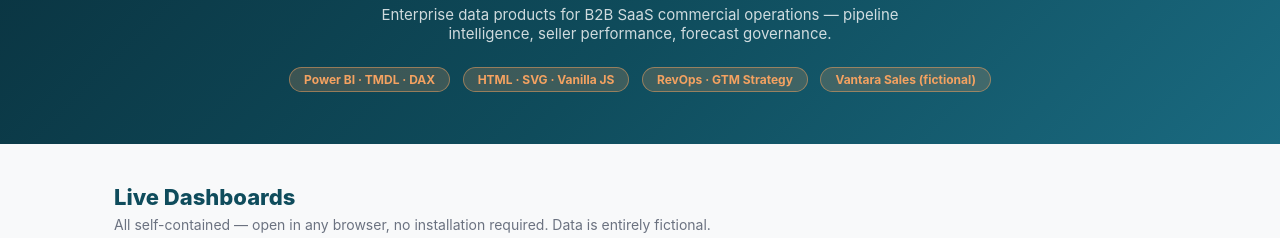
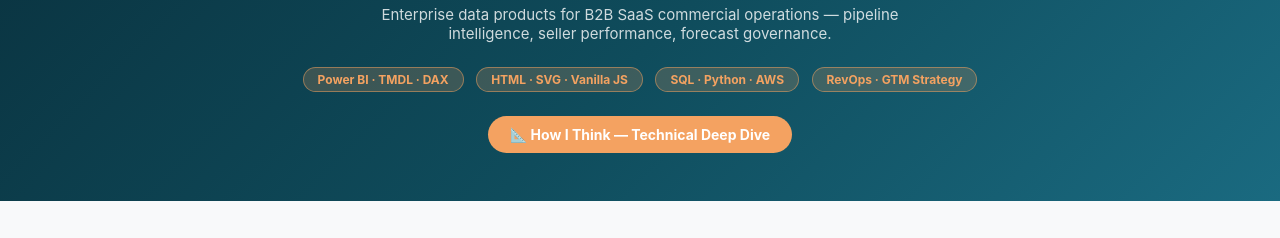
Before and after one commit to renatorbruxel/projects, a plain HTML site: page index.html in a window 1280 px wide. Shown: the part 90-328 px from the top of the page. Drawn offline with Linux system fonts and the light colour scheme.

Commit message:
Add portfolio deep-dive link to index.html homepage
Co-Authored-By: Claude Code <noreply@anthropic.com>

```diff
--- a/index.html
+++ b/index.html
@@ -46,8 +46,13 @@ footer a{color:#f4a261;text-decoration:none}
   <div>
     <span class="tag">Power BI · TMDL · DAX</span>
     <span class="tag">HTML · SVG · Vanilla JS</span>
+    <span class="tag">SQL · Python · AWS</span>
     <span class="tag">RevOps · GTM Strategy</span>
-    <span class="tag">Vantara Sales (fictional)</span>
+  </div>
+  <div style="margin-top:20px">
+    <a href="portfolio-deep-dive.html" style="display:inline-flex;align-items:center;gap:8px;background:#f4a261;color:#fff;padding:10px 22px;border-radius:24px;font-weight:700;font-size:14px;text-decoration:none;transition:all .2s">
+      📐 How I Think — Technical Deep Dive
+    </a>
   </div>
 </div>
 
```
